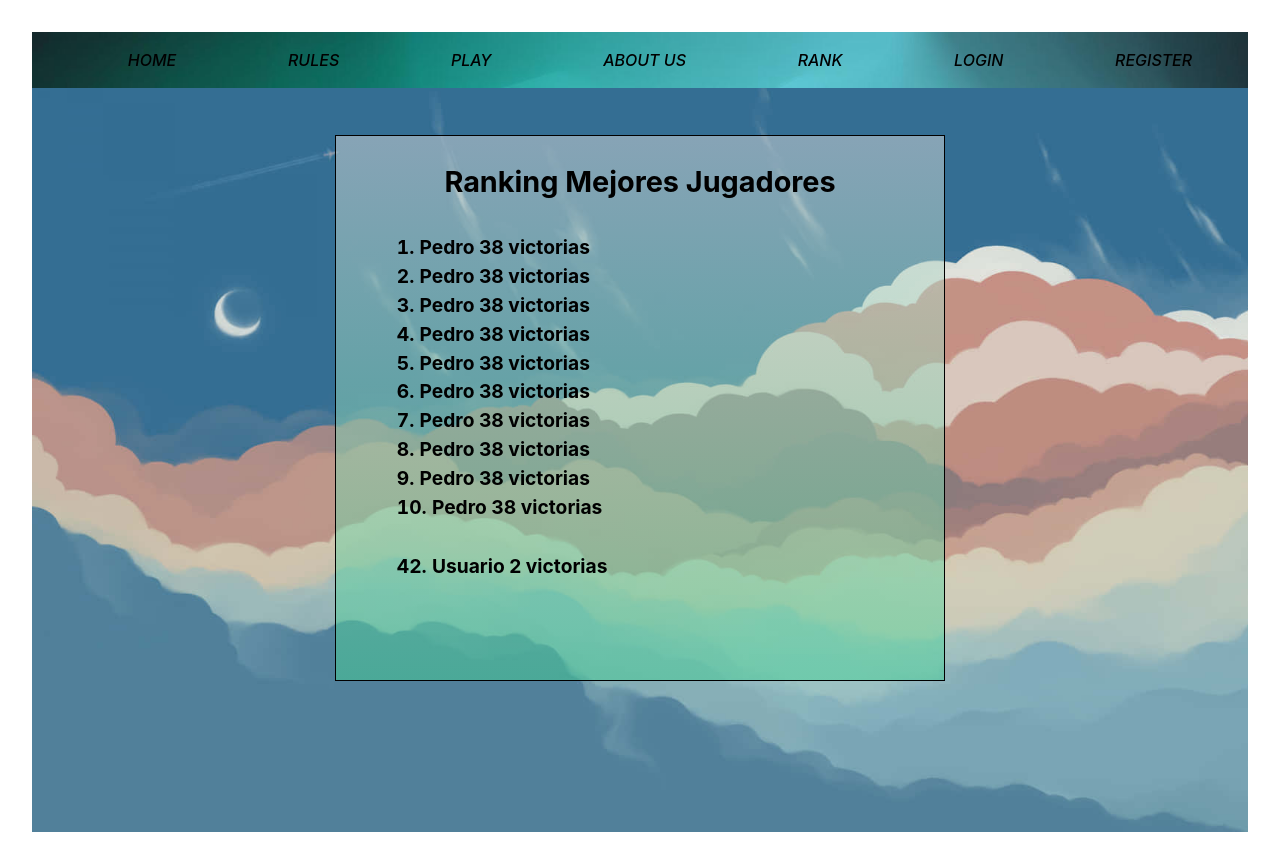
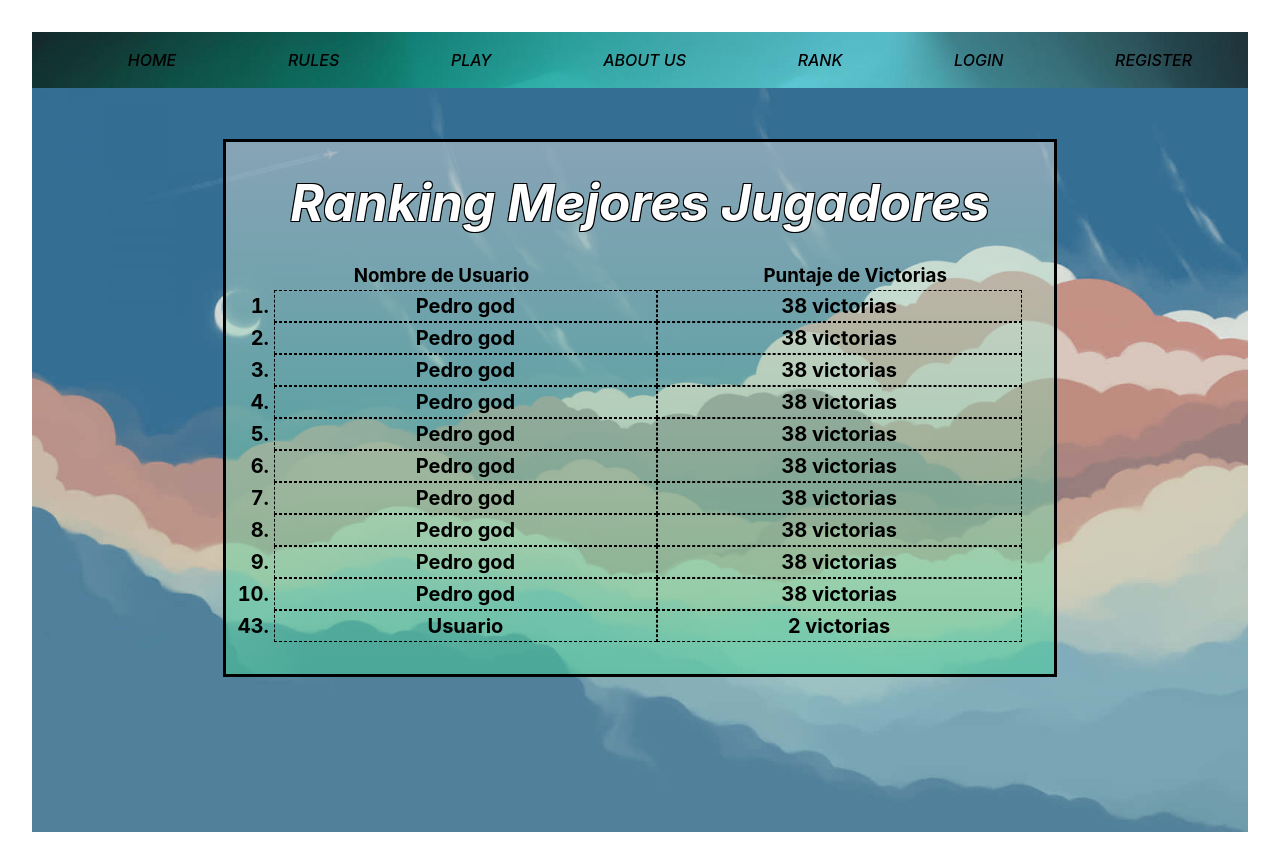
Before and after one commit to ianfryastorga/frontend-polloburbuja, a React (Vite) app in the folder polloburbuja/: page /rank in a window 1280 px wide. Built offline with nearby package versions, Linux system fonts and the light colour scheme.

Commit message:
rank ready

```diff
--- a/polloburbuja/src/user/rank/rank.css
+++ b/polloburbuja/src/user/rank/rank.css
@@ -1,17 +1,61 @@
 .container-rank {
-    margin: auto;
-    border: 1px solid #000;
+    border: solid #000;
     background-image: linear-gradient(to top, rgba(69,209,150,0.5), rgba(217,217,217,0.5));
-    width: 50%;
-    height: 85%;
-    color: black;
-    font-size: larger;
-    font-weight: bolder;
+    width: auto;
+    height: auto;
+    object-fit: contain;
 }
 
-.container-rank ol {
-    margin: 5%;
-    text-align: left;
-    padding-left: 5%;
-    list-style-position: inside;
+.container-rank h1 {
+    margin: 2rem;
+    text-align: center;
+    padding-left: 2rem;
+    padding-right: 2rem;
 }
+
+.grid-rank {
+    display: grid;
+    grid-template-columns: 52% 48%;
+    margin-bottom: 1rem;
+}
+
+.grid-rank h3 {
+    margin: 0;
+    color: #000;
+}
+
+.grid-rank ol {
+    margin-top: 0;
+    list-style-position: outside;
+}
+
+.grid-rank ol li{
+    color: black;
+    font-size: 2.5vh;
+    font-weight: bolder;
+    border: 1px dashed #000;
+}
+
+#lista-names {
+    padding-left: 3rem;
+}
+
+#lista-score {
+    list-style-type: none;
+    padding-left: 0;
+    padding-right: 2rem;
+}
+
+@media (max-width: 600px) {
+    .container-rank{
+        height: auto;
+        width: auto;
+        font-size: 0.5rem;
+    }
+    .grid-rank h3 {
+        font-size: 1rem;
+    }
+    .grid-rank ol li{
+        font-size: 0.8rem;
+    }
+}
--- a/polloburbuja/src/user/rank/rank.jsx
+++ b/polloburbuja/src/user/rank/rank.jsx
@@ -5,23 +5,41 @@ function Rank() {
   return (
     <Layout>
       <div class="container-rank">
-        <h2> Ranking Mejores Jugadores</h2>
-        <ol class="lista-rank">
-          <li>Pedro 38 victorias</li>
-          <li>Pedro 38 victorias</li>
-          <li>Pedro 38 victorias</li>
-          <li>Pedro 38 victorias</li>
-          <li>Pedro 38 victorias</li>
-          <li>Pedro 38 victorias</li>
-          <li>Pedro 38 victorias</li>
-          <li>Pedro 38 victorias</li>
-          <li>Pedro 38 victorias</li>
-          <li>Pedro 38 victorias</li>
-        </ol>
-
-        <ol start="42" class="lista-rank">
-          <li> Usuario 2 victorias</li>
-        </ol>
+        <h1> Ranking Mejores Jugadores</h1>
+        <div class="grid-rank">
+          <div>
+            <h3>Nombre de Usuario</h3>
+            <ol id="lista-names">
+              <li>Pedro god</li>
+              <li>Pedro god</li>
+              <li>Pedro god</li>
+              <li>Pedro god</li>
+              <li>Pedro god</li>
+              <li>Pedro god</li>
+              <li>Pedro god</li>
+              <li>Pedro god</li>
+              <li>Pedro god</li>
+              <li>Pedro god</li>
+              <li value="43"> Usuario</li>
+            </ol>
+          </div>
+          <div>
+            <h3> Puntaje de Victorias </h3>
+            <ol id="lista-score">
+              <li>38 victorias</li>
+              <li>38 victorias</li>
+              <li>38 victorias</li>
+              <li>38 victorias</li>
+              <li>38 victorias</li>
+              <li>38 victorias</li>
+              <li>38 victorias</li>
+              <li>38 victorias</li>
+              <li>38 victorias</li>
+              <li>38 victorias</li>
+              <li> 2 victorias</li>
+            </ol>
+          </div>
+        </div>
       </div>
     </Layout>
   )
```
